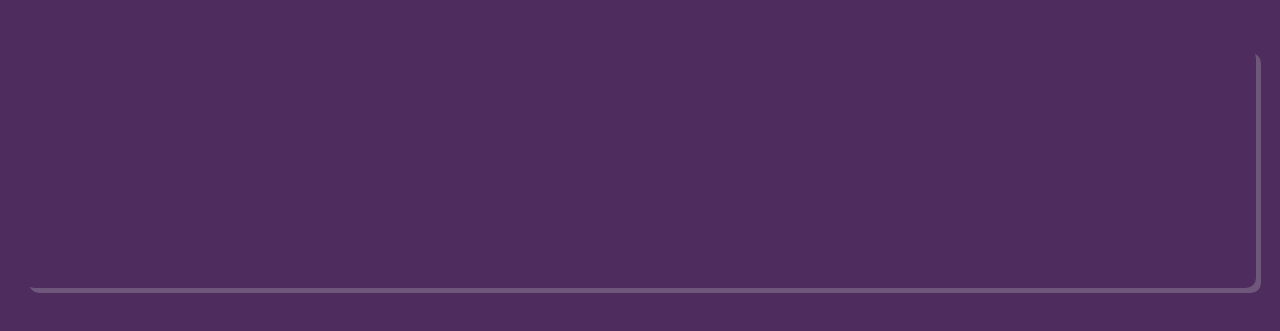
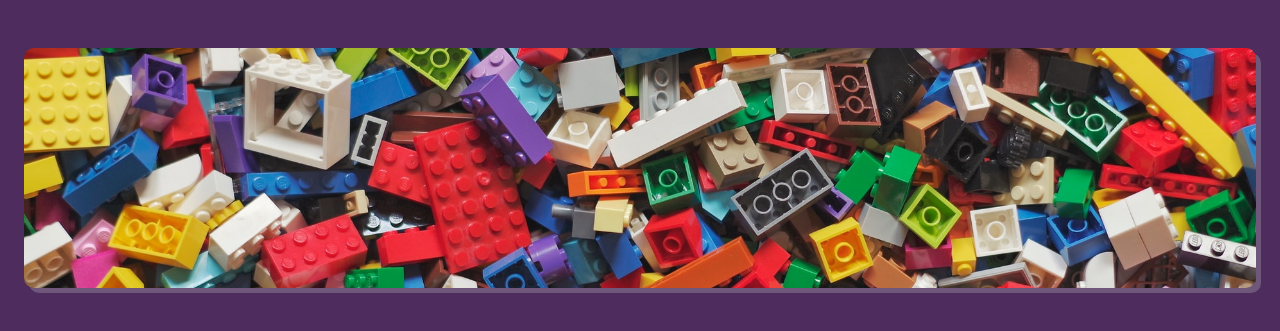
Before and after one commit to BeatrizHerculano/blog, a plain HTML site: page flutter-widgets/index.html in a window 1280 px wide. Shown: the top 331 px of the page. Drawn offline with nearby package versions, Linux system fonts and the light colour scheme.

Commit message:
image showing inside the article

```diff
--- a/flutter-widgets/index.html
+++ b/flutter-widgets/index.html
@@ -70,7 +70,7 @@
     <div class="flex-wrapper">
       <div class="post__container">
 
-      <div class="post__image" style="background-image: url(images/blog/lego.jpg);">
+      <div class="post__image" style="background-image: url(../images/blog/lego.jpg);">
       </div>
 
         <div class="post">
```
